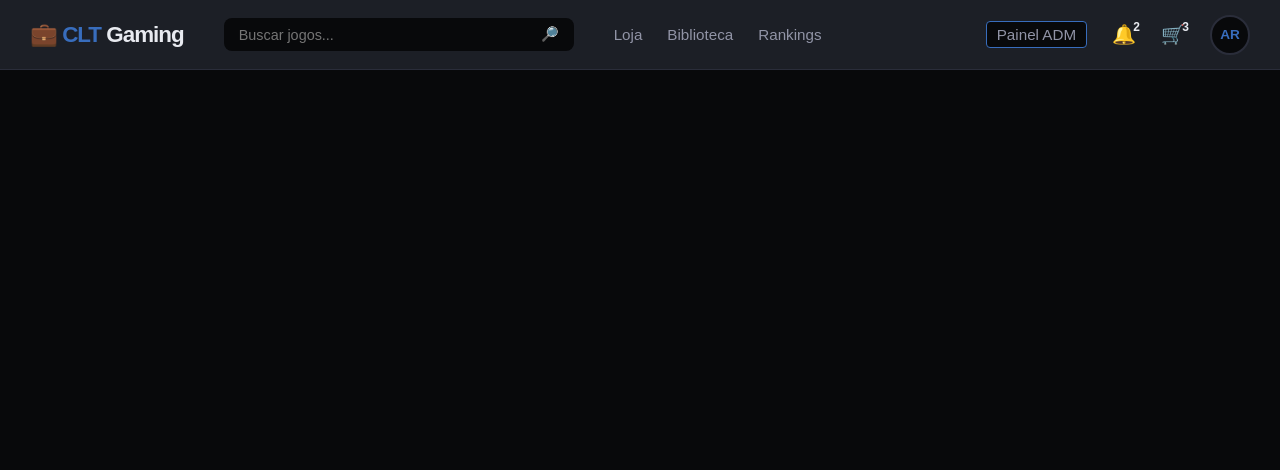
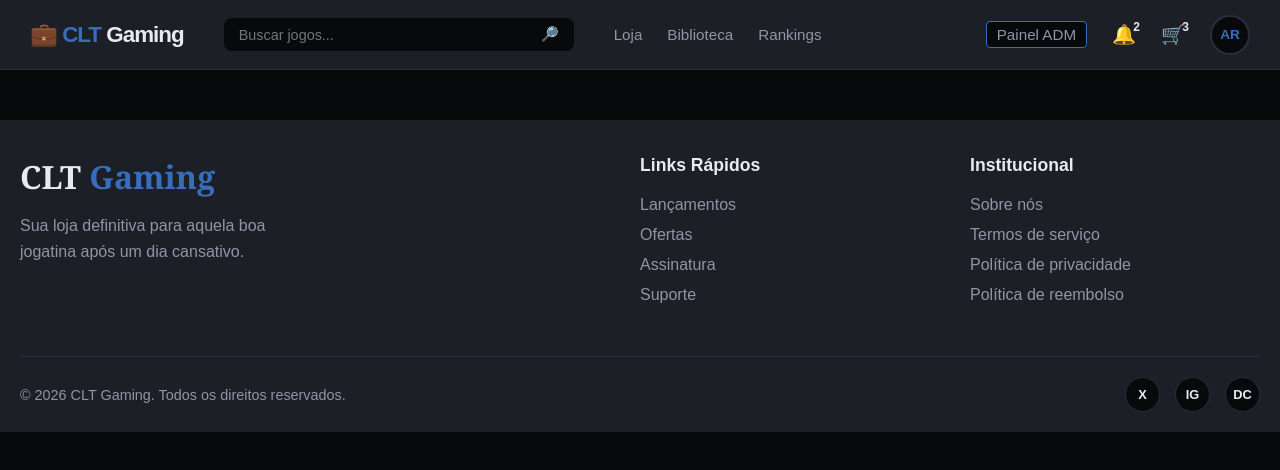
Before and after one commit to kaiquerios/EntregaP1A3, a React (Create React App) app: page / in a window 1280 px wide. Shown: the top 470 px of the page. Built offline with nearby package versions, Linux system fonts and the light colour scheme; no server answers; the HTML template or start-up script is replaced by a standard one.

Commit message:
criação do rodapé

```diff
--- /dev/null
+++ b/src/components/layout/Footer/index.css
@@ -0,0 +1,115 @@
+.footer-container {
+    background-color: var(--bg-card);
+    border-top: 1px solid var(-border);
+    padding: 35px 20px 20px;
+    margin-top: 50px;
+    color: var(--text-muted);
+    font-family: sans-serif;
+}
+
+.footer-content{
+    max-width: 1850px;
+    margin: 0 auto;
+    display: grid;
+    grid-template-columns: 2fr 1fr 1fr;
+    gap: 40px;
+    padding-bottom: 40px;
+    border-bottom: 1px solid var(--border);
+}
+
+/*Coluna da marca*/
+.footer-logo{
+    font-size: 2rem;
+    color: var(--text-main);
+    margin-bottom: 15px;
+    font-family: 'Georgia', serif;
+}
+
+.footer-logo span{
+    color: var(--contrast);
+}
+
+.footer-description{
+    line-height: 1.6;
+    max-width: 300px;
+}
+
+/*Coluna de links*/
+.footer-links h3{
+    color: var(--text-main);
+    font-size: 1.1rem;
+    margin-bottom: 20px;
+}
+
+.footer-links ul{
+    list-style: none;
+    padding: 0;
+    margin: 0;
+}
+
+.footer-links li{
+    margin-bottom: 12px;
+}
+
+.footer-links a{
+    color: var(--text-muted);
+    text-decoration: none;
+    transition: color 0.3s ease;
+}
+
+.footer-links a:hover{
+    color: var(--contrast);
+}
+
+.footer-bottom{
+    max-width: 1850px;
+    margin: 20px auto 0;
+    display: flex;
+    justify-content: space-between;
+    align-items: center;
+    font-size: 0.9rem;
+}
+
+.footer-socials{
+    display: flex;
+    gap: 15px;
+}
+
+.social-icon {
+    width: 35px;
+    height: 35px;
+    background: var(--bg-dark);
+    border: 1px solid var(--border);
+    border-radius: 50%;
+    display: flex;
+    align-items: center;
+    justify-content: center;
+    cursor: pointer;
+    transition: all 0.3s ease;
+    color: var(--text-main);
+    font-weight: bold;
+    font-size: 0.8rem;
+}
+
+.social-icon:hover {
+     transform: translateY(-2px);
+     filter: drop-shadow(0px 4px 6px var(--contrast))
+}
+
+/*Responsividade*/
+@media (max-width: 768px){
+    .footer-content {
+        grid-template-columns: 1fr;
+        text-align: center;
+    }
+
+    .footer-description{
+        margin: 0 auto;
+    }
+
+    .footer-bottom{
+        flex-direction: column;
+        gap: 15px;
+        text-align: center;
+    }
+}
--- /dev/null
+++ b/src/components/layout/Footer/index.js
@@ -0,0 +1,52 @@
+import React from 'react';
+import './index.css';
+
+function Footer(){
+    return(
+        <footer className='footer-container'>
+            <div className='footer-content'>
+
+                {/*Coluna 1 do rodapé*/}
+                <div className='footer-brand'>
+                    <h2 className='footer-logo'>CLT <span>Gaming</span></h2>
+                    <p className='footer-description'>
+                        Sua loja definitiva para aquela boa jogatina após um dia cansativo.
+                    </p>
+                </div>
+
+                {/*Coluna 2 Links*/}
+                <div className='footer-links'>
+                    <h3>Links Rápidos</h3>
+                    <ul>
+                        <li><a href="#lançamentos">Lançamentos</a></li>
+                        <li><a href="#ofertas">Ofertas</a></li>
+                        <li><a href="#assinatura">Assinatura</a></li>
+                        <li><a href="#suporte">Suporte</a></li>
+                    </ul>
+                </div>
+
+                {/*Coluna 3: Institucional*/}
+                <div className='footer-links'>
+                    <h3>Institucional</h3>
+                    <ul>
+                        <li><a href="#sobre">Sobre nós</a></li>
+                        <li><a href="#termos">Termos de serviço</a></li>
+                        <li><a href="#privacidade">Política de privacidade</a></li>
+                        <li><a href="#reembolso">Política de reembolso</a></li>
+                    </ul>
+                </div>
+            </div>
+
+            <div className='footer-bottom'>
+                <p>&copy; {new Date().getFullYear()} CLT Gaming. Todos os direitos reservados.</p>
+                <div className='footer-socials'>
+                    <span className='social-icon'>X</span>
+                    <span className='social-icon'>IG</span>
+                    <span className='social-icon'>DC</span>
+                </div>
+            </div>
+        </footer>
+    );
+}
+
+export default Footer;
--- a/src/pages/home/index.js
+++ b/src/pages/home/index.js
@@ -2,6 +2,7 @@ import React from 'react';
 import './index.css';
 import Navbar from '../../components/layout/Navbar/index'
 import Banner from '../../components/layout/BannerHomePage/index'
+import Footer from '../../components/layout/Footer/index'
 
 
 function HomePage() {
@@ -10,6 +11,7 @@ function HomePage() {
         <>
         <Navbar/>
         <Banner/>
+        <Footer/>
         </>
 
     )
```
